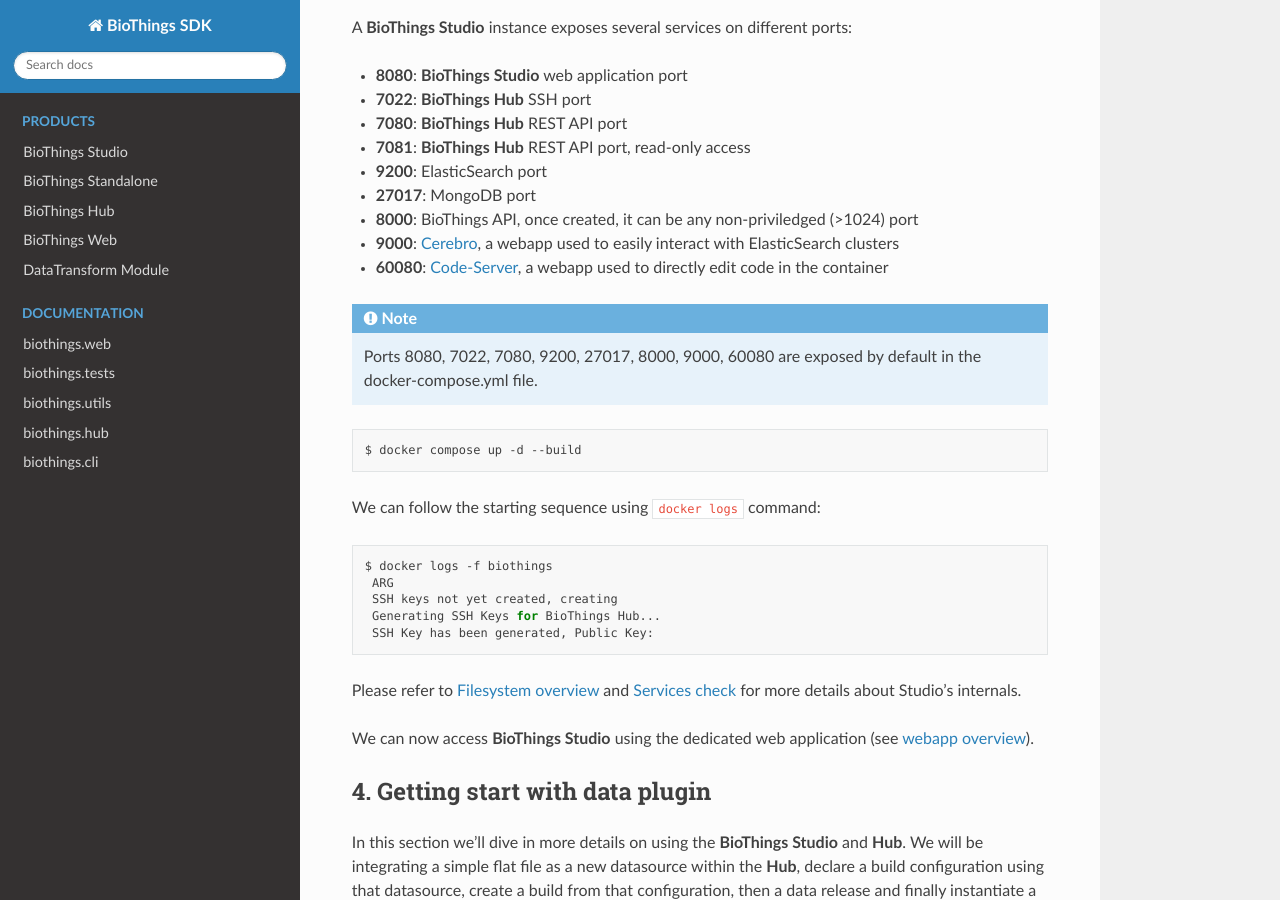
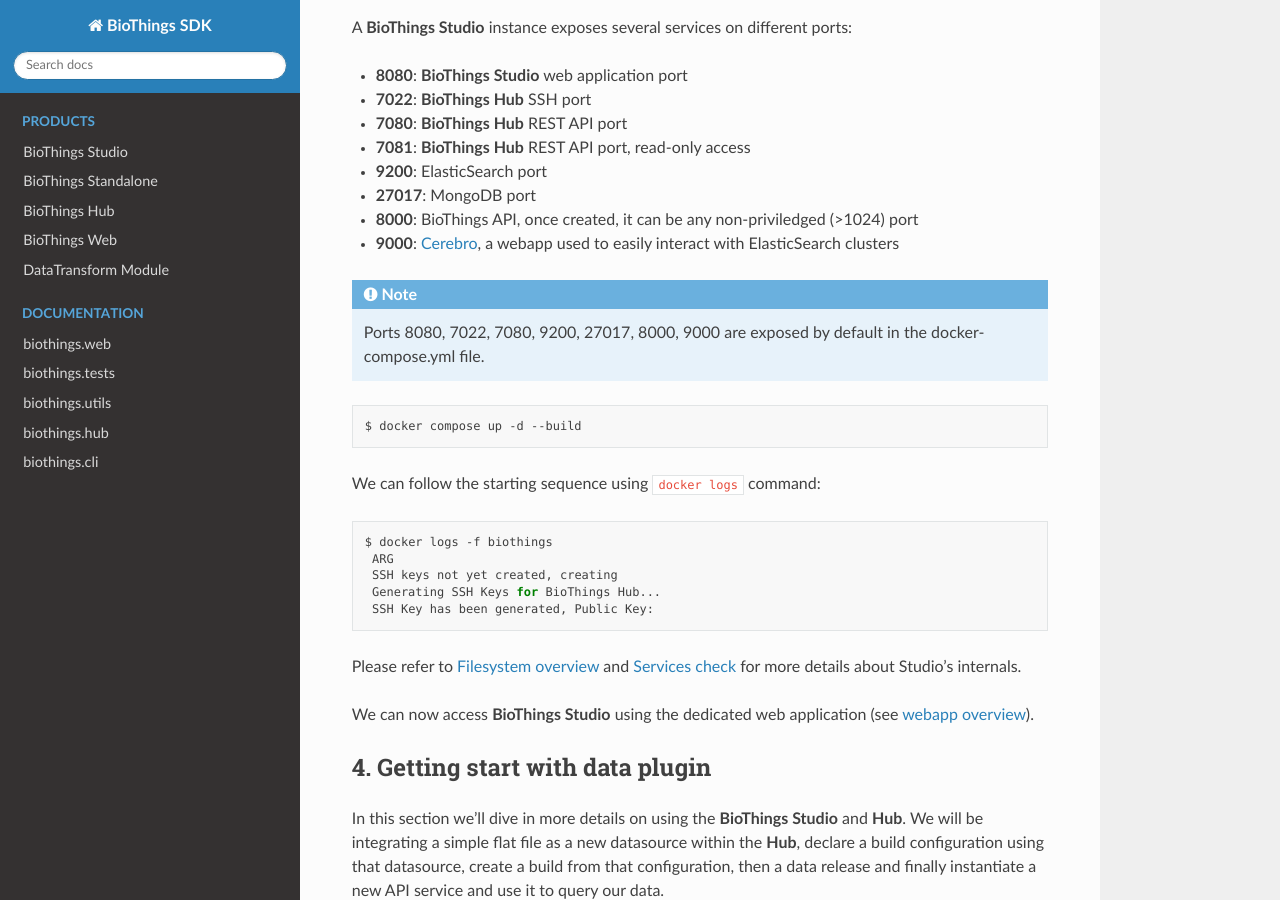
Before and after one commit to biothings/biothings.api, a Sphinx documentation site: the page built from docs/tutorial/studio_tutorial.rst, in a window 1280 px wide and 900 px high, scrolled down 1355 px. Built offline with Sphinx 7.4.7 and the Read the Docs theme 2.0.0, drawn with Linux system fonts in a browser that asks for light colours; some of the changed text lies outside the part shown.

Commit message:
updated tutorial to before 5.6

```diff
--- a/docs/tutorial/studio_tutorial.rst
+++ b/docs/tutorial/studio_tutorial.rst
@@ -62,9 +62,8 @@
 * **27017**: MongoDB port
 * **8000**: BioThings API, once created, it can be any non-priviledged (>1024) port
 * **9000**: `Cerebro <https://github.com/lmenezes/cerebro>`_, a webapp used to easily interact with ElasticSearch clusters
-* **60080**: `Code-Server <https://github.com/cdr/code-server>`_, a webapp used to directly edit code in the container
 
-.. note:: Ports 8080, 7022, 7080, 9200, 27017, 8000, 9000, 60080 are exposed by default in the docker-compose.yml file.
+.. note:: Ports 8080, 7022, 7080, 9200, 27017, 8000, 9000 are exposed by default in the docker-compose.yml file.
 
 .. code:: bash
 
@@ -697,7 +696,7 @@
 
 
 .. image:: ../_static/postman.png
-   :width: 300px
+   :width: 600px
 
 
 4.9. Conclusions
@@ -840,7 +839,7 @@
 5.3. More uploaders
 ^^^^^^^^^^^^^^
 
-Now that we have exported the code, we can start the modifications. The final code can be found on branch https://github.com/sirloon/pharmgkb/tree/pharmgkb_v4.
+Now that we have exported the code, we can start the modifications. The final code can be found on branch https://github.com/biothings/tutorials/tree/pharmgkb_v4.
 
 .. note:: We can directly point to that branch using ``git checkout pharmgkb_v4`` within the datasource folder previously explored.
 
```
Also changed, not shown: other parts of docs/tutorial/studio_tutorial.rst (+1 -4 lines), docs/_static/editbuildconfform.png.
